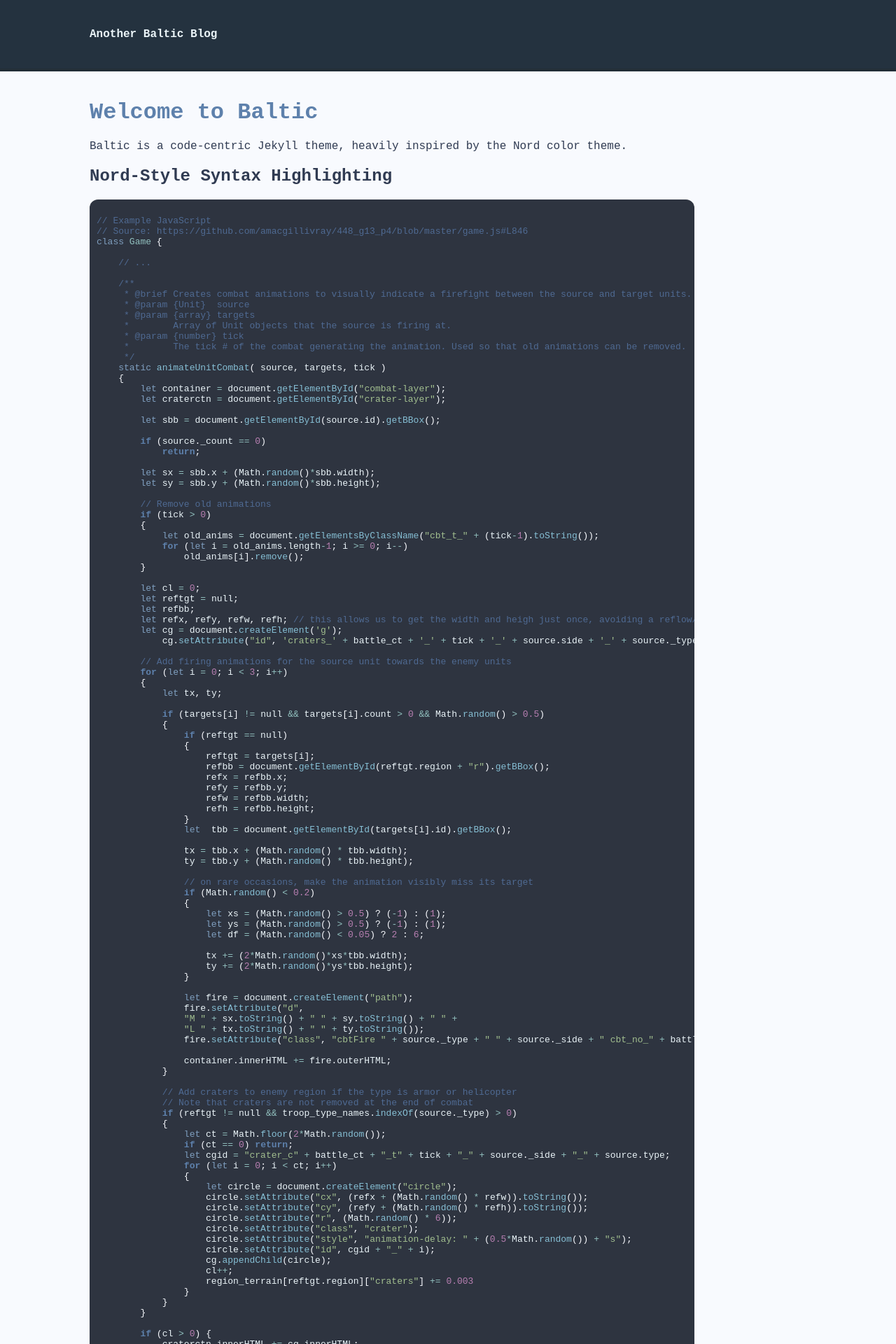
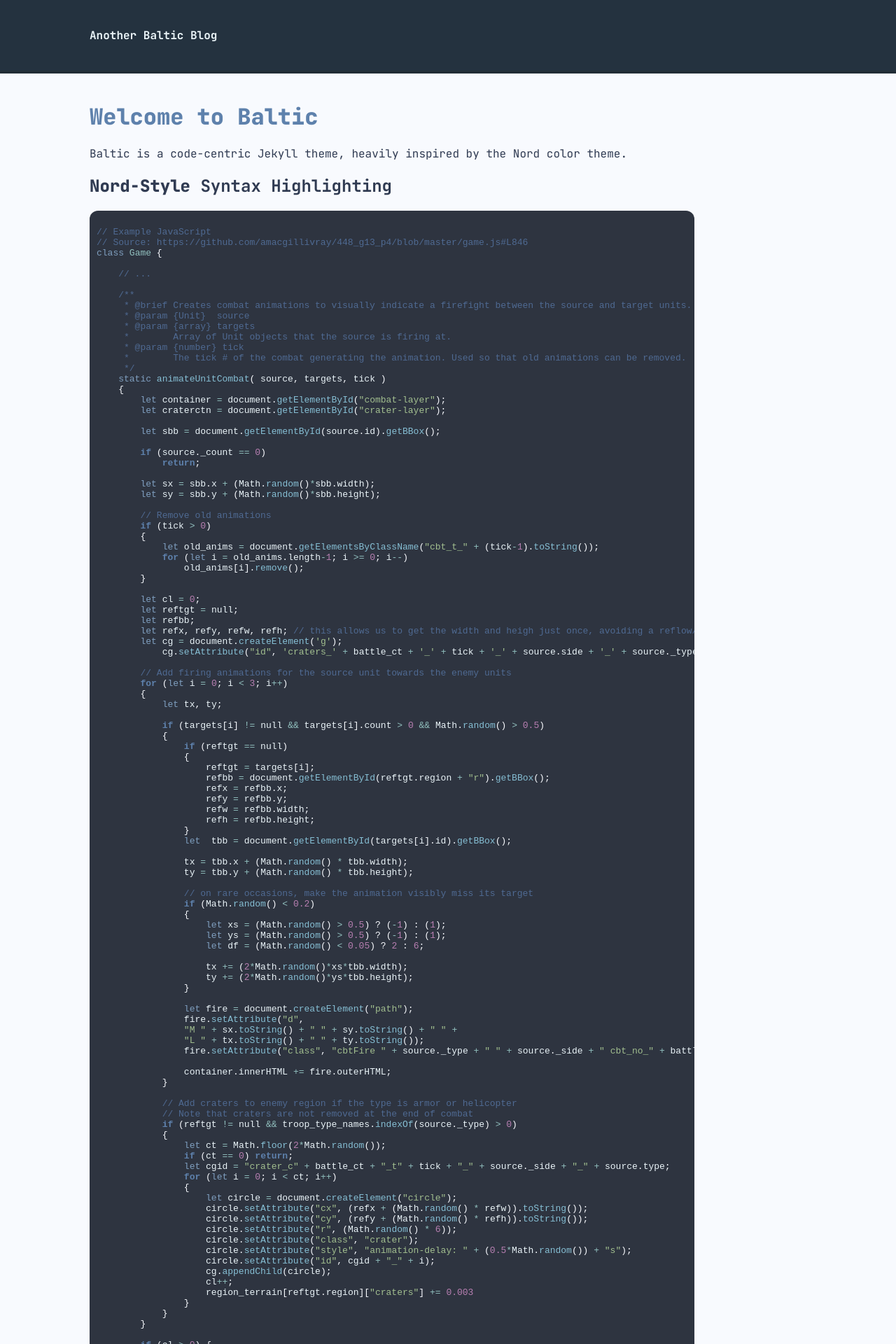
Before and after one commit to amacgillivray/baltic, a Jekyll site: the page built from index.md, in a window 1280 px wide. Shown: the top 1920 px of the page at 70% size. Built offline with Jekyll 4.4.1, drawn with Linux system fonts in a browser that asks for light colours.

Commit message:
Fix fonts.html include

```diff
--- a/_includes/head.html
+++ b/_includes/head.html
@@ -1,5 +1,5 @@
 <meta charset="UTF-8" />
 <meta name="viewport" content="width=device-width, initial-scale=1" />
 <link rel="stylesheet" href="{{'/assets/css/style.css' | absolute_url}}">
-<title>{{page.title}}</title>
-{{fonts}}
+<title>{{page.title}} - {{site.title}}</title>
+{%- include fonts.html -%}
```
